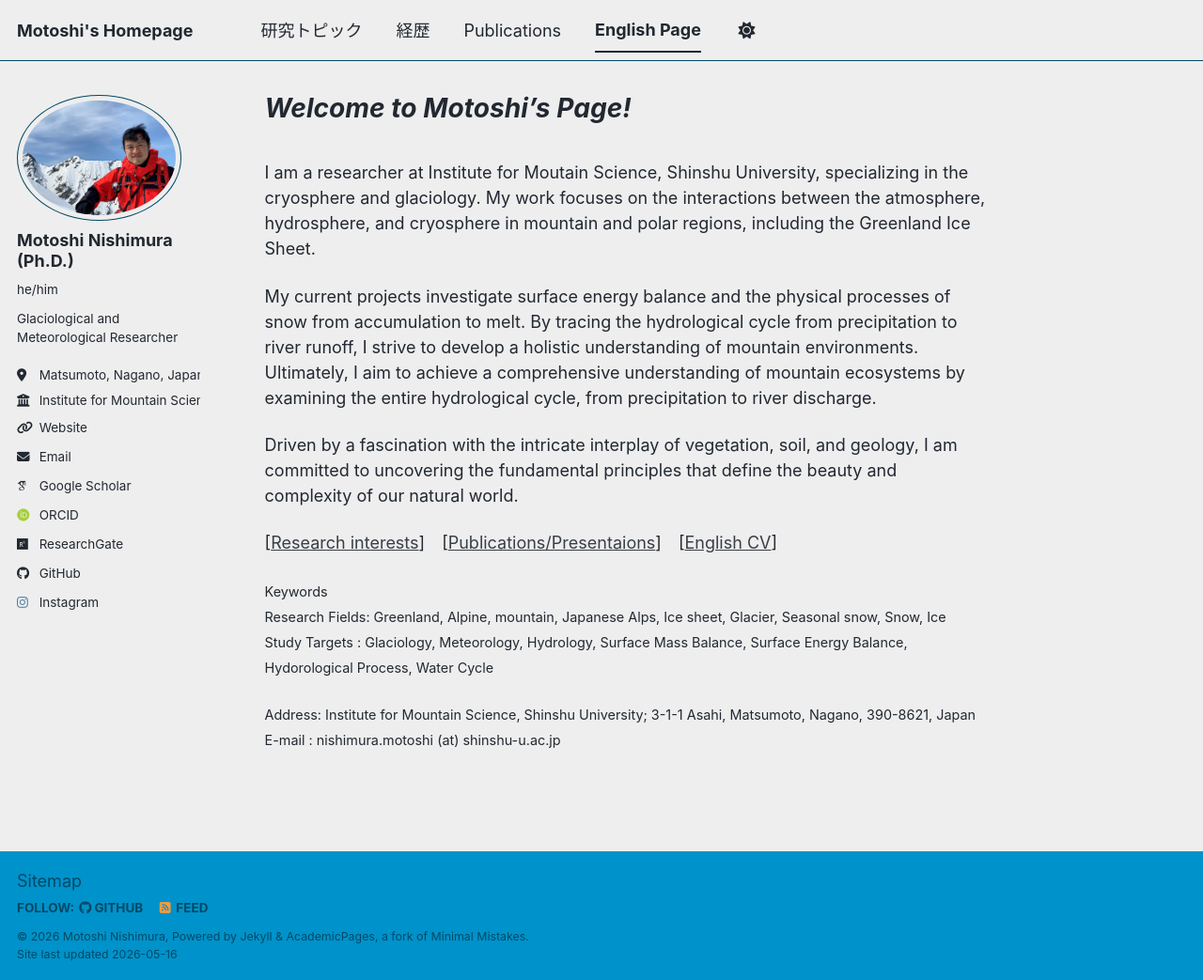
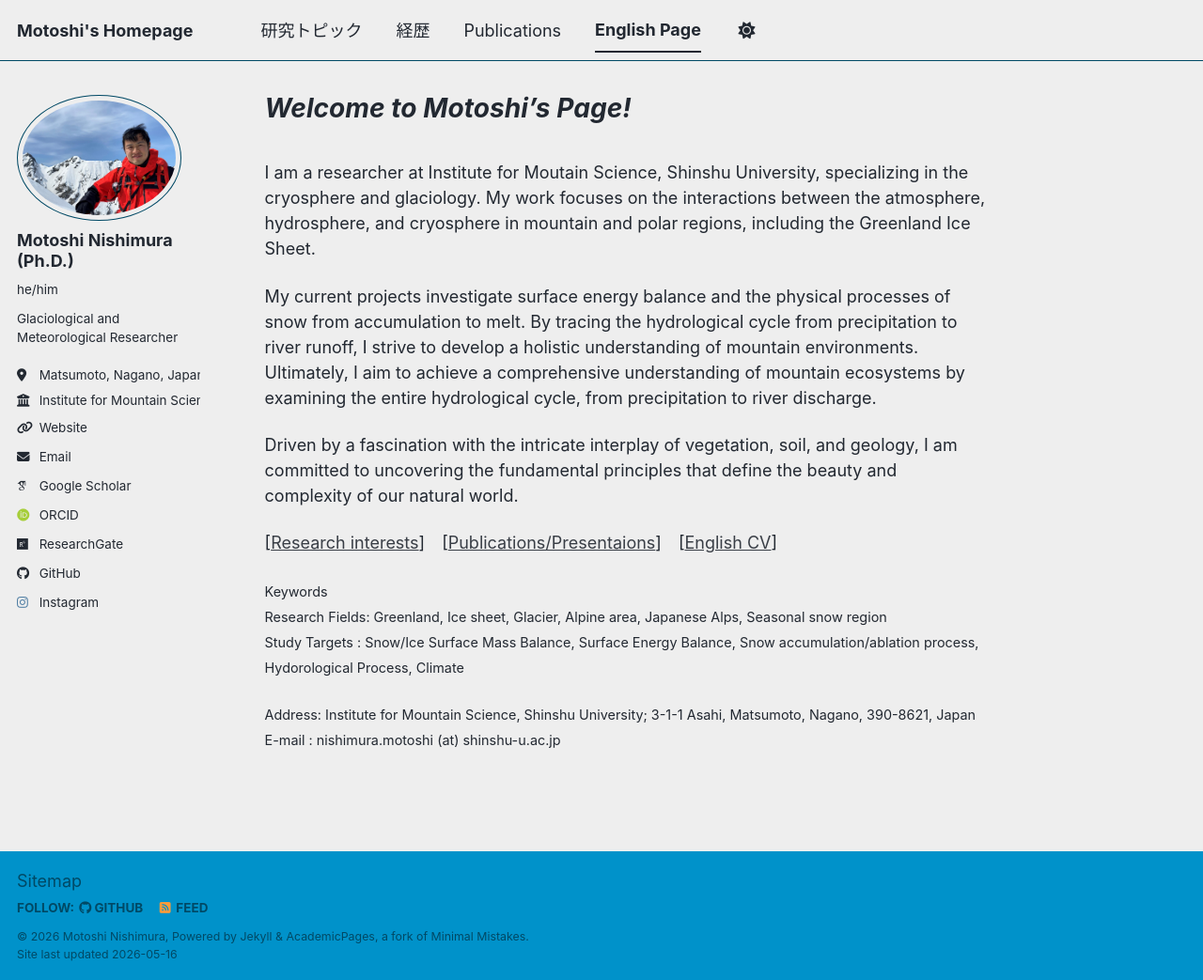
Before and after one commit to MotoshiNishimura/MotoshiNishimura.github.io, a Jekyll site: the page built from _pages/about_en.md, in a window 1280 px wide and 1043 px high. Shown: the whole window at 94% size. Built offline with Jekyll 4.4.1, drawn with Linux system fonts in a browser that asks for light colours; some web fonts are replaced; a script bundle is joined from its source files by our own code; library files that are not in the unit come from our copies.

Commit message:
Update about_en.md

```diff
--- a/_pages/about_en.md
+++ b/_pages/about_en.md
@@ -14,8 +14,8 @@
 
 <span style="font-size: 0.8em;">
 Keywords<br>
-Research Fields: Greenland, Alpine, mountain, Japanese Alps, Ice sheet, Glacier, Seasonal snow, Snow, Ice<br>
-Study Targets  : Glaciology, Meteorology, Hydrology, Surface Mass Balance, Surface Energy Balance, Hydorological Process, Water Cycle
+Research Fields: Greenland, Ice sheet, Glacier, Alpine area, Japanese Alps, Seasonal snow region<br>
+Study Targets  : Snow/Ice Surface Mass Balance, Surface Energy Balance, Snow accumulation/ablation process, Hydorological Process, Climate
 </span>
 
 <span style="font-size: 0.8em;">
```
